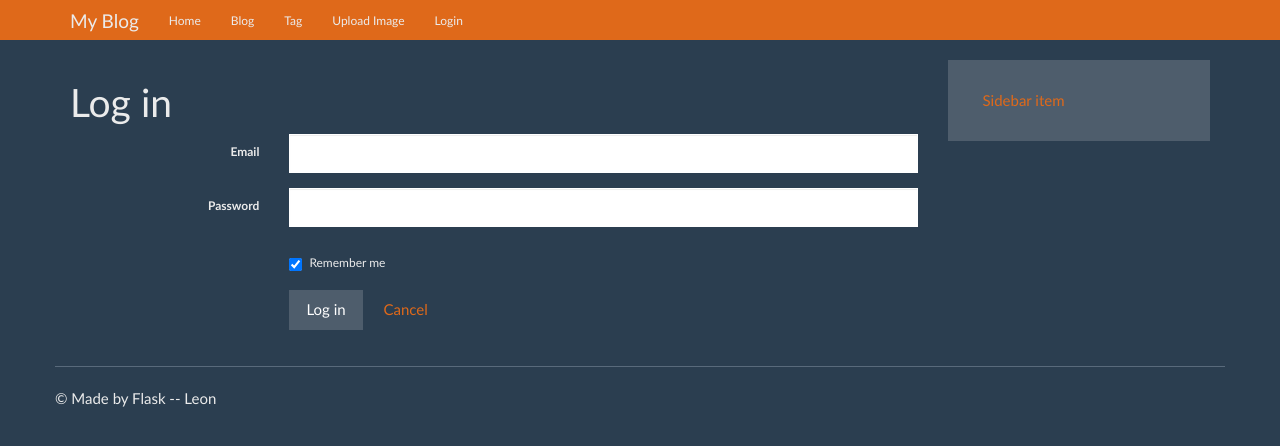
After one commit to narakai/flaskblog, a Flask app: page /login/ in a window 1280 px wide. The commit adds this page. Shown: the top 446 px of the page. Run offline with Flask 2, Linux system fonts and the light colour scheme; some libraries are stand-ins or nearby versions.

Commit message:
Restricting access to views

```diff
--- a/app/entries/blueprint.py
+++ b/app/entries/blueprint.py
@@ -6,6 +6,7 @@
 from forms import EntryForm, ImageForm
 from app import app, db
 from sqlalchemy.exc import IntegrityError, InvalidRequestError
+from flask.ext.login import login_required
 
 
 entries = Blueprint('entries', __name__, template_folder='templates')
@@ -29,6 +30,7 @@
 
 
 @entries.route('/image-upload/', methods=['GET', 'POST'])
+@login_required
 def image_upload():
 		if request.method == 'POST':
 			form = ImageForm(request.form)
@@ -71,6 +73,7 @@
 
 
 @entries.route('/create/', methods=['GET', 'POST'])
+@login_required
 def create():
 	if request.method == 'POST':
 		form = EntryForm(request.form)
@@ -91,6 +94,7 @@
 
 
 @entries.route('/<slug>/edit/', methods=['GET', 'POST'])
+@login_required
 def edit(slug):
 	# entry = Entry.query.filter(Entry.slug == slug).first_or_404()
 	entry = get_entry_or_404(slug)
@@ -114,6 +118,7 @@
 
 
 @entries.route('/<slug>/delete/', methods=['GET', 'POST'])
+@login_required
 def delete(slug):
 	# entry = Entry.query.filter(Entry.slug == slug).first_or_404()
 	entry = get_entry_or_404(slug)
--- a/app/forms.py
+++ b/app/forms.py
@@ -7,3 +7,14 @@
 	email = wtforms.StringField("Email", validators=[validators.DataRequired()])
 	password = wtforms.PasswordField("Password", validators=[validators.DataRequired()])
 	remember_me = wtforms.BooleanField("Remember me?", default=True)
+
+	def validate(self):
+		if not super(LoginForm, self).validate():
+			return False
+
+		self.user = User.authenticate(self.email.data, self.password.data)
+		if not self.user:
+			self.email.errors.append("Invalid email or password.")
+			return False
+
+		return True
--- a/app/models.py
+++ b/app/models.py
@@ -31,6 +31,7 @@
 		db.DateTime,
 		default=datetime.datetime.now,
 		onupdate=datetime.datetime.now)
+	author_id = db.Column(db.Integer, db.ForeignKey("user.id"))
 	# p61: 'Tag' and secondary=entry_ tags, instruct SQLAlchemy that we are going to be querying the Tag model via the entry_tags table
 	# The third argument creates a back-reference, allowing us to go from the Tag model back to the associated list of blog entries.
 	# many to many
--- a/app/templates/base.html
+++ b/app/templates/base.html
@@ -32,13 +32,17 @@
         </div>
         <div class="collapse navbar-collapse">
             <ul class="nav navbar-nav">
-                <li><a href="/">Home</a></li>
+                <li><a href="{{ url_for('homepage') }}">Home</a></li>
                 <li><a href="{{ url_for('entries.index') }}">Blog</a></li>
                 <li><a href="{{ url_for('entries.tag_index') }}">Tag</a></li>
                 <li><a href="{{ url_for('entries.image_upload') }}">Upload Image</a></li>
+                {% if g.user.is_authenticated %}
+                    <li><a href="{{ url_for('logout', next=request.path) }}">Logout</a></li>
+                {% else %}
+                    <li><a href="{{ url_for('login', next=request.path) }}">Login</a></li>
+                {% endif %}
                 {% block extra_nav %}{% endblock %}
             </ul>
-            s
         </div>
     </div>
 </div>
--- /dev/null
+++ b/app/templates/login.html
@@ -0,0 +1,24 @@
+{% extends "base.html" %}
+{% from "macros/form_field.html" import form_field %}
+{% block title %}Log in{% endblock %}
+{% block content_title %}Log in{% endblock %}
+
+{% block content %}
+<form action="{{ url_for('login', next=request.args.get('next',''))}}" class="form form-horizontal" method="post">
+    {{ form_field(form.email) }}
+    {{ form_field(form.password) }}
+    <div class="form-group">
+        <div class="col-sm-offset-3 col-sm-9">
+            <div class="checkbox">
+                <label>{{ form.remember_me() }} Remember me</label>
+            </div>
+        </div>
+    </div>
+    <div class="form-group">
+        <div class="col-sm-offset-3 col-sm-9">
+            <button type="submit" class="btn btn-default">Log in</button>
+            <a class="btn" href="{{ url_for('homepage') }}">Cancel</a>
+        </div>
+    </div>
+</form>
+{% endblock %}
--- a/app/views.py
+++ b/app/views.py
@@ -1,9 +1,31 @@
 from app import app
-from flask import render_template, request
+from flask import flash, redirect, render_template, request, url_for
+from flask.ext.login import login_user, logout_user
+from app import login_manager
+from forms import LoginForm
 
 
 @app.route('/')
-def homapage():
-	name = request.args.get('name')
-	number = request.args.get('number')
-	return render_template('homepage.html', name=name, number=number)
+def homepage():
+	return render_template('homepage.html')
+
+
+@app.route("/login/", methods=["GET", "POST"])
+def login():
+	if request.method == "POST":
+		form = LoginForm(request.form)
+		if form.validate():
+			# login_user, a helper function provided by Flask-Login, which handles setting the correct session value
+			login_user(form.user, remember=form.remember_me.data)
+			flash("Successfully logged in as %s." % form.user.email, "success")
+			return redirect(request.args.get("next") or url_for("homepage"))
+	else:
+		form = LoginForm()
+	return render_template("login.html", form=form)
+
+
+@app.route("/logout/")
+def logout():
+	logout_user()
+	flash('You have been logged out.', 'success')
+	return redirect(request.args.get('next') or url_for('homepage'))
```
Also changed, not shown: app/blog.db.
